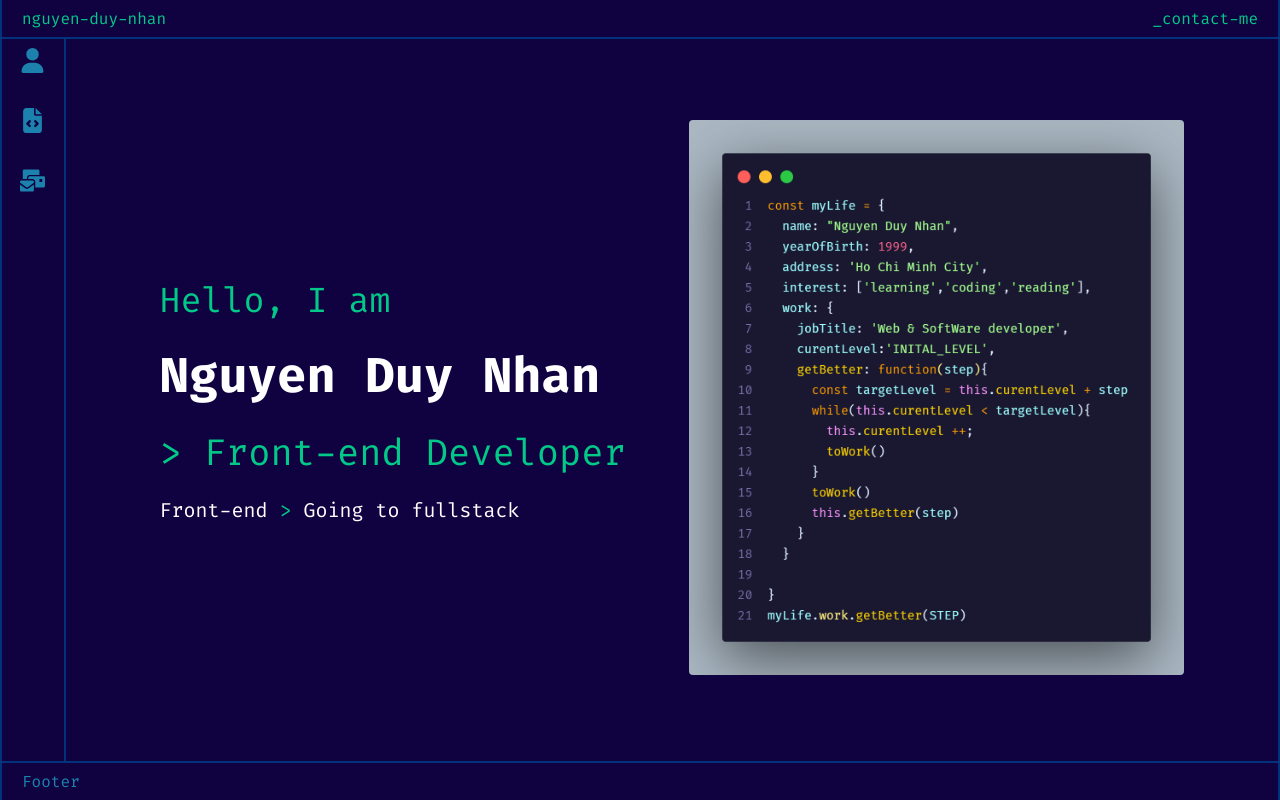
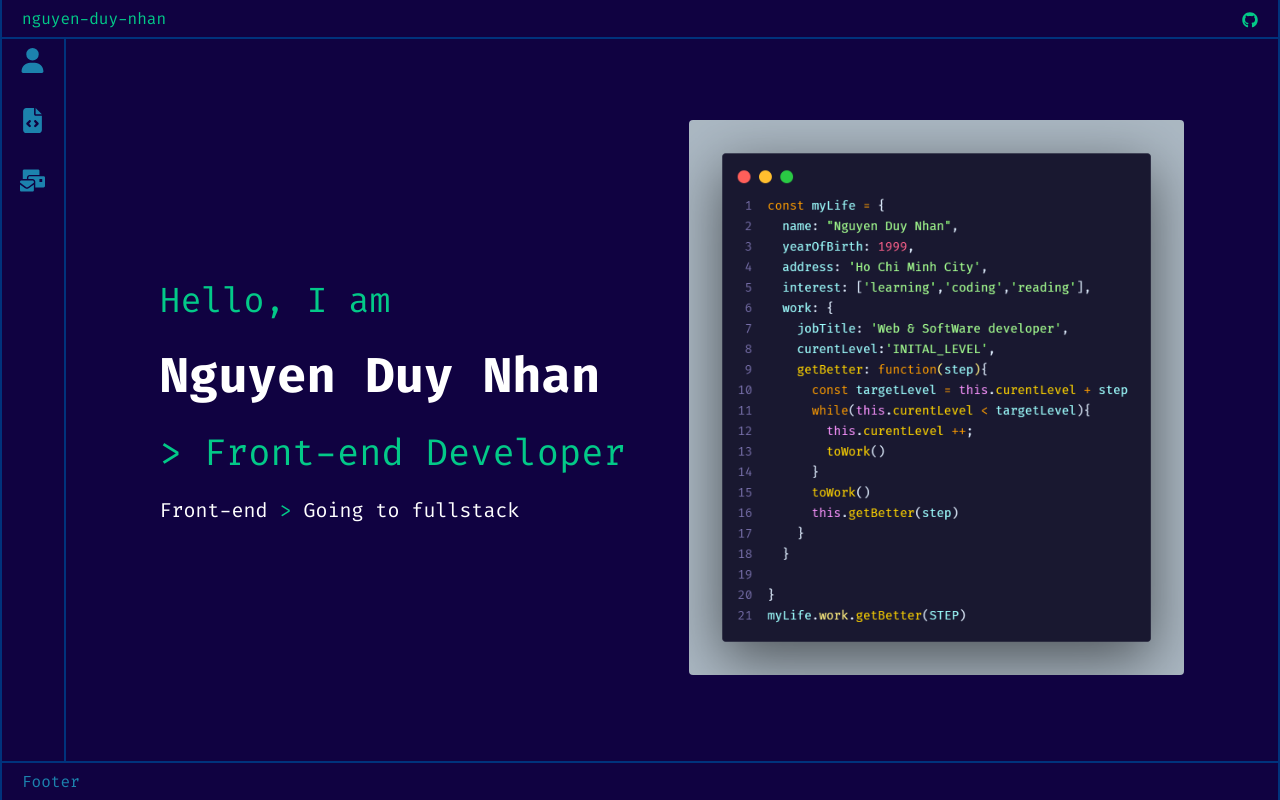
Before and after one commit to duynhannguyen/portfolio-website, a React (Vite) app: page / in a window 1280 px wide. Built offline with nearby package versions, Linux system fonts and the light colour scheme; no server answers.

Commit message:
style: style scrollbar match main color

```diff
--- a/src/components/header/Header.css
+++ b/src/components/header/Header.css
@@ -21,8 +21,10 @@
   }
 }
 .header-wrap .header-contact {
+  height: 2rem;
   transition: all 0.4s;
   animation: slide-from-top 0.4s;
+  transition: all 0.2s;
 }
 @keyframes slide-from-top {
   0% {
@@ -33,4 +35,10 @@
     opacity: 1;
     transform: translateY(0);
   }
+}
+.header-wrap .header-contact:hover {
+  color: #fff;
+}
+.header-wrap .header-contact-icon {
+  vertical-align: middle;
 }/*# sourceMappingURL=Header.css.map */
--- a/src/components/header/Header.scss
+++ b/src/components/header/Header.scss
@@ -11,6 +11,15 @@
     @include slide-in($top: "true");
   }
   .header-contact {
+    height: 2rem;
     @include slide-in($top: "true");
+    transition: all 0.2s;
+    &:hover {
+      color: #fff;
+    }
+    &-icon {
+      vertical-align: middle;
+    }
+    // vertical-align: middle;
   }
 }
--- a/src/components/header/Header.tsx
+++ b/src/components/header/Header.tsx
@@ -1,10 +1,18 @@
+import { FaGithub } from "react-icons/fa6";
 import "./Header.css";
 
 const Header = () => {
   return (
     <header className="header-wrap">
       <div className="header-name">nguyen-duy-nhan</div>
-      <div className="header-contact">_contact-me</div>
+      <a
+        href="https://github.com/duynhannguyen"
+        target="_blank"
+        className="header-contact"
+      >
+        {" "}
+        <FaGithub className="header-contact-icon" />{" "}
+      </a>
     </header>
   );
 };
--- a/src/components/projectFillter/ProjectFillter.tsx
+++ b/src/components/projectFillter/ProjectFillter.tsx
@@ -10,6 +10,7 @@ const ProjectFillter = ({
   getFillter,
   fillterOptions,
 }: ProjectFillterProps) => {
+  techList.sort((item1, item2) => item1.name.localeCompare(item2.name));
   return (
     <div>
       {techList.map((tech) => (
--- a/src/index.css
+++ b/src/index.css
@@ -20,6 +20,22 @@ body {
   font-style: normal;
   height: 100dvh;
   width: 100%;
+  /* Track */
+  /* Handle */
+  /* Handle on hover */
+}
+body ::-webkit-scrollbar {
+  width: 1rem;
+}
+body ::-webkit-scrollbar-track {
+  border-radius: 10px;
+}
+body ::-webkit-scrollbar-thumb {
+  background: #1c82ad;
+  border-radius: 10px;
+}
+body ::-webkit-scrollbar-thumb:hover {
+  background: #00337c;
 }
 
 button {
```
Also changed, not shown: src/index.scss (+19 -0 lines), 2 other files (tests, documents, lock files or other folders).
